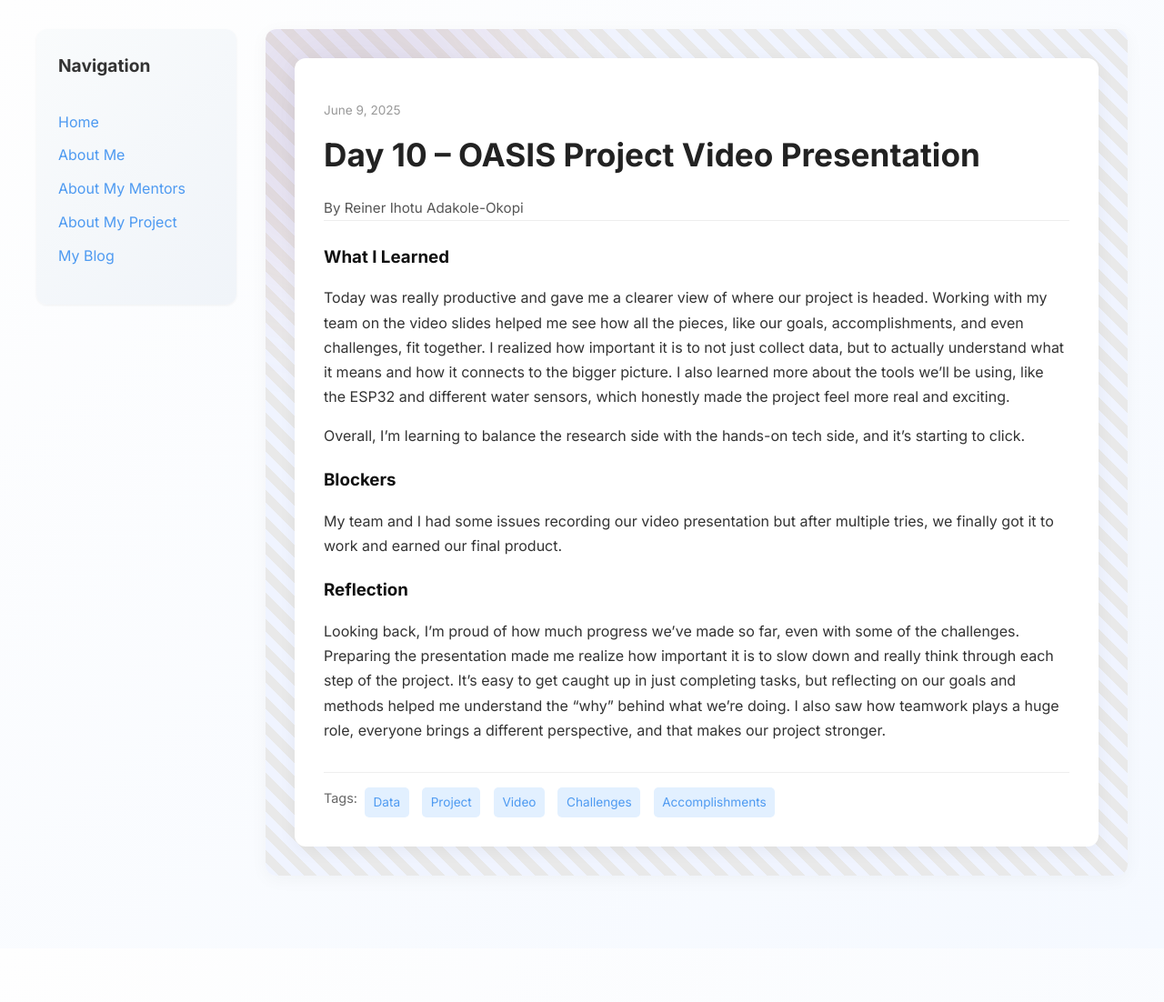
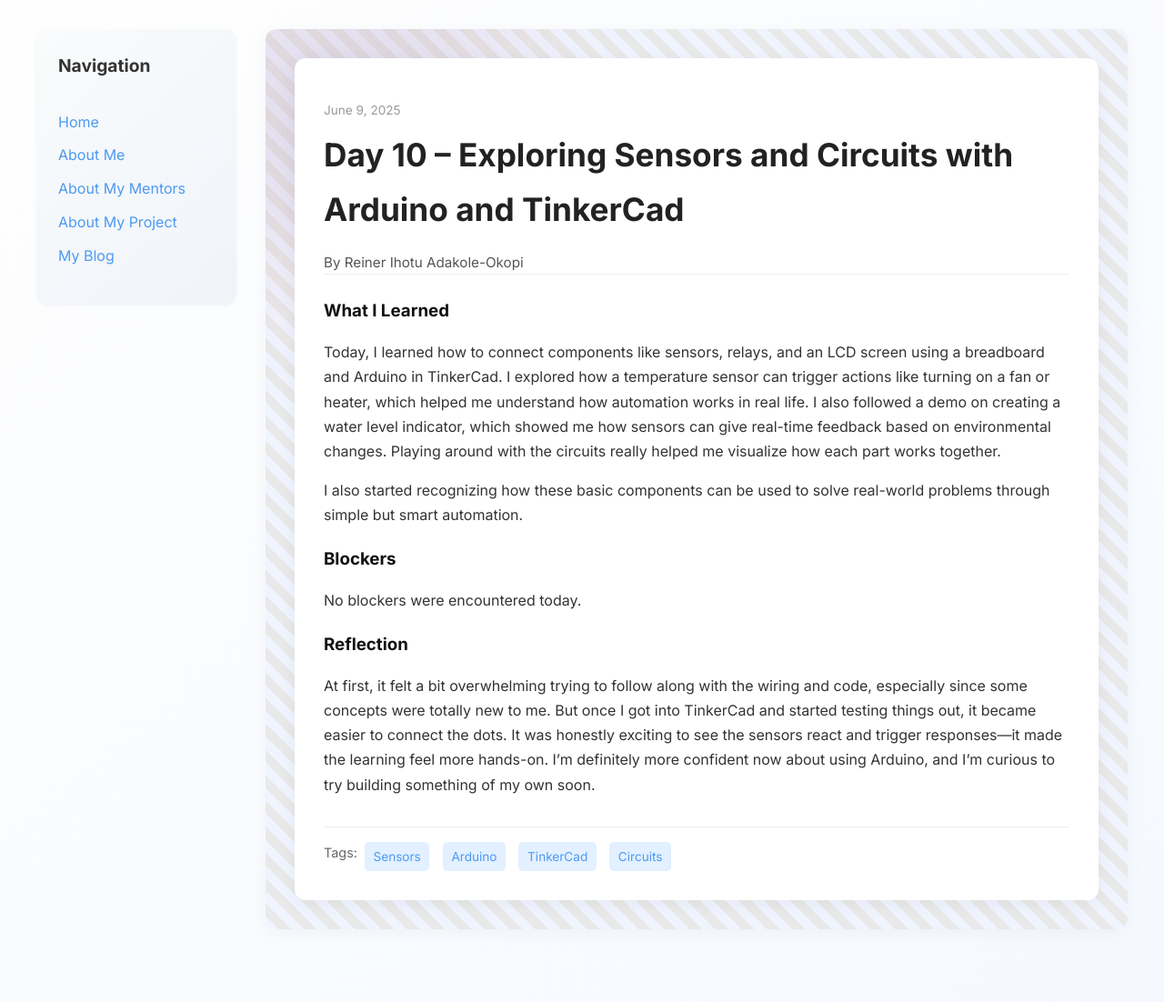
Before and after one commit to Reiner343/Reiner343.github.io, a Jekyll site: the page built from _posts/2025-06-09-day-10.md, in a window 1280 px wide. Shown: the whole page at 91% size. Built offline with Jekyll 4.4.1, drawn with Linux system fonts in a browser that asks for light colours; before the commit the page ends 1043 px from its top, so only the background shows below that.

Commit message:
Update 2025-06-09-day-10.md

```diff
--- a/_posts/2025-06-09-day-10.md
+++ b/_posts/2025-06-09-day-10.md
@@ -1,19 +1,19 @@
 ---
 layout: post
-title: "Day 10 – OASIS Project Video Presentation"
+title: "Day 10 – Exploring Sensors and Circuits with Arduino and TinkerCad"
 date: 2025-06-09
 author: Reiner Ihotu Adakole-Okopi
 permalink: /day10.html
-tags: ["Data", "Project", "Video", "Challenges", "Accomplishments"]
+tags: ["Sensors", "Arduino", "TinkerCad", "Circuits"]
 
 what_i_learned: |
-  Today was really productive and gave me a clearer view of where our project is headed. Working with my team on the video slides helped me see how all the pieces, like our goals, accomplishments, and even challenges, fit together. I realized how important it is to not just collect data, but to actually understand what it means and how it connects to the bigger picture. I also learned more about the tools we’ll be using, like the ESP32 and different water sensors, which honestly made the project feel more real and exciting.
+  Today, I learned how to connect components like sensors, relays, and an LCD screen using a breadboard and Arduino in TinkerCad. I explored how a temperature sensor can trigger actions like turning on a fan or heater, which helped me understand how automation works in real life. I also followed a demo on creating a water level indicator, which showed me how sensors can give real-time feedback based on environmental changes. Playing around with the circuits really helped me visualize how each part works together.
 
-   Overall, I’m learning to balance the research side with the hands-on tech side, and it’s starting to click.
+   I also started recognizing how these basic components can be used to solve real-world problems through simple but smart automation.
 
 blockers: |
-  My team and I had some issues recording our video presentation but after multiple tries, we finally got it to work and earned our final product.
+  No blockers were encountered today.
 
 reflection: |
-  Looking back, I’m proud of how much progress we’ve made so far, even with some of the challenges. Preparing the presentation made me realize how important it is to slow down and really think through each step of the project. It’s easy to get caught up in just completing tasks, but reflecting on our goals and methods helped me understand the "why" behind what we’re doing. I also saw how teamwork plays a huge role, everyone brings a different perspective, and that makes our project stronger.
+  At first, it felt a bit overwhelming trying to follow along with the wiring and code, especially since some concepts were totally new to me. But once I got into TinkerCad and started testing things out, it became easier to connect the dots. It was honestly exciting to see the sensors react and trigger responses—it made the learning feel more hands-on. I’m definitely more confident now about using Arduino, and I’m curious to try building something of my own soon.
 ---
```
